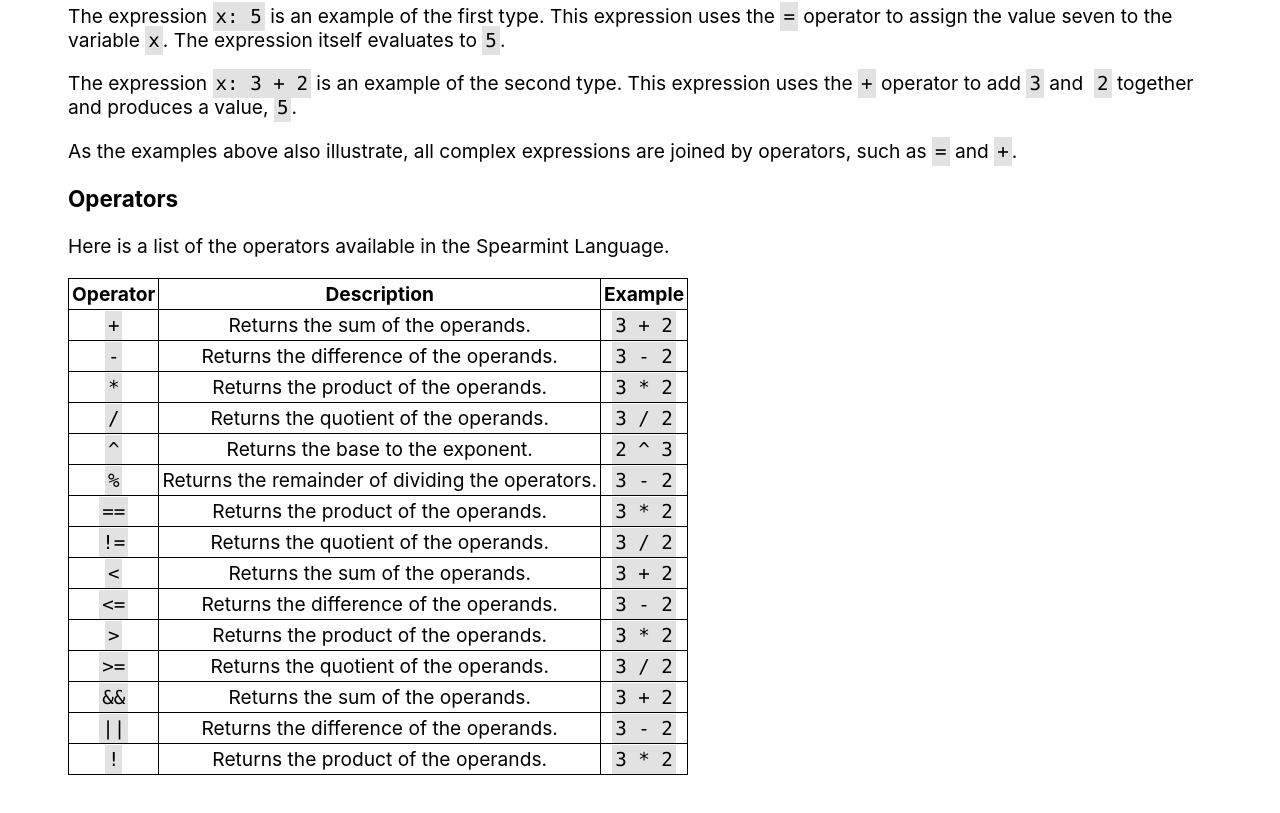
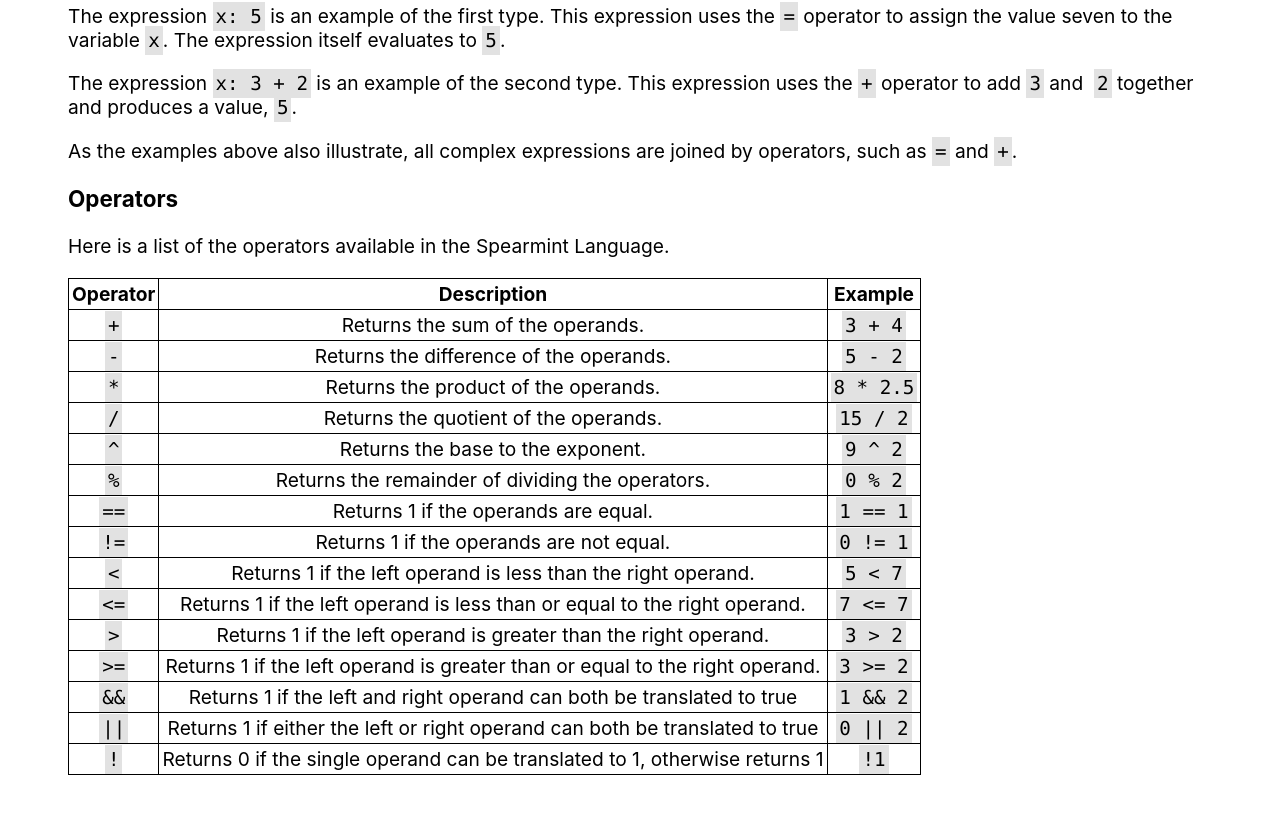
Before and after one commit to jeje1197/Spearmint_Project, a React (Create React App) app: page /docs in a window 1280 px wide. Shown: the part 1049-1862 px from the top of the page. Built offline with nearby package versions, Linux system fonts and the light colour scheme.

Commit message:
Updated Expression Section in Docs

```diff
--- a/src/front-end/pages/docs/sections/OperatorData.js
+++ b/src/front-end/pages/docs/sections/OperatorData.js
@@ -1,17 +1,17 @@
 export const operatorRowData = [
-    ['+','Returns the sum of the operands.', '3 + 2'],
-    ['-','Returns the difference of the operands.', '3 - 2'],
-    ['*','Returns the product of the operands.', '3 * 2'],
-    ['/','Returns the quotient of the operands.', '3 / 2'],
-    ['^','Returns the base to the exponent.', '2 ^ 3'],
-    ['%','Returns the remainder of dividing the operators.', '3 - 2'],
-    ['==','Returns the product of the operands.', '3 * 2'],
-    ['!=','Returns the quotient of the operands.', '3 / 2'],
-    ['<','Returns the sum of the operands.', '3 + 2'],
-    ['<=','Returns the difference of the operands.', '3 - 2'],
-    ['>','Returns the product of the operands.', '3 * 2'],
-    ['>=','Returns the quotient of the operands.', '3 / 2'],
-    ['&&','Returns the sum of the operands.', '3 + 2'],
-    ['||','Returns the difference of the operands.', '3 - 2'],
-    ['!','Returns the product of the operands.', '3 * 2']
+    ['+','Returns the sum of the operands.', '3 + 4'],
+    ['-','Returns the difference of the operands.', '5 - 2'],
+    ['*','Returns the product of the operands.', '8 * 2.5'],
+    ['/','Returns the quotient of the operands.', '15 / 2'],
+    ['^','Returns the base to the exponent.', '9 ^ 2'],
+    ['%','Returns the remainder of dividing the operators.', '0 % 2'],
+    ['==','Returns 1 if the operands are equal.', '1 == 1'],
+    ['!=','Returns 1 if the operands are not equal.', '0 != 1'],
+    ['<','Returns 1 if the left operand is less than the right operand.', '5 < 7'],
+    ['<=','Returns 1 if the left operand is less than or equal to the right operand.', '7 <= 7'],
+    ['>','Returns 1 if the left operand is greater than the right operand.', '3 > 2'],
+    ['>=','Returns 1 if the left operand is greater than or equal to the right operand.', '3 >= 2'],
+    ['&&','Returns 1 if the left and right operand can both be translated to true', '1 && 2'],
+    ['||','Returns 1 if either the left or right operand can both be translated to true', '0 || 2'],
+    ['!','Returns 0 if the single operand can be translated to 1, otherwise returns 1', '!1']
 ]
```
